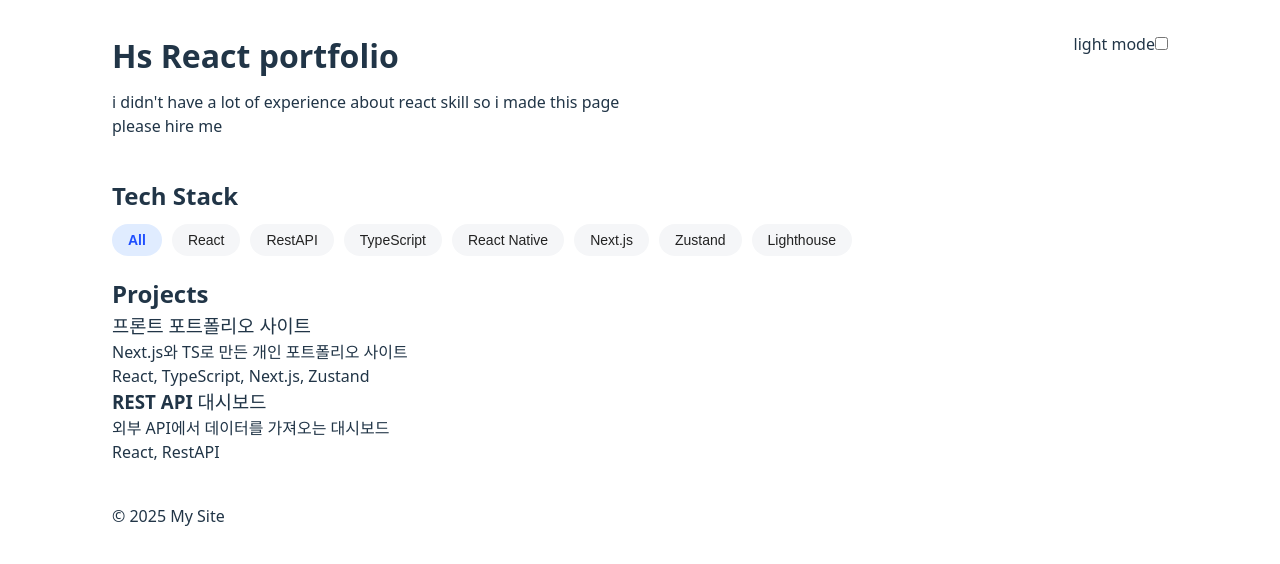
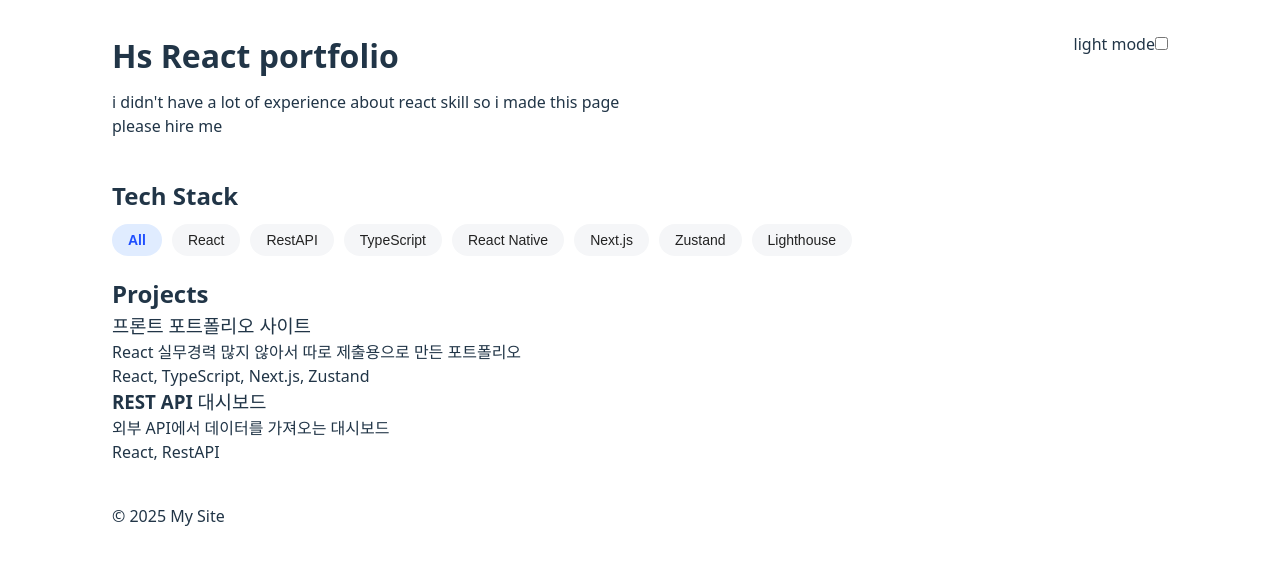
Before and after one commit to tree-hs/react-portfolio, a React (Vite) app: page / in a window 1280 px wide. Shown: the top 564 px of the page. Built offline with nearby package versions, Linux system fonts and the light colour scheme.

Commit message:
파일 정리 skills 내용 정리하기전

```diff
--- a/index.html
+++ b/index.html
@@ -1,10 +1,10 @@
-<!doctype html>
+<!DOCTYPE html>
 <html lang="en">
   <head>
     <meta charset="UTF-8" />
     <link rel="icon" type="image/svg+xml" href="/vite.svg" />
     <meta name="viewport" content="width=device-width, initial-scale=1.0" />
-    <title>my-react-app</title>
+    <title>Hs React Portfolio</title>
   </head>
   <body>
     <div id="root"></div>
--- a/public/projects.json
+++ b/public/projects.json
@@ -3,7 +3,7 @@
     "id": 1,
     "title": "프론트 포트폴리오 사이트",
     "skills": ["React", "TypeScript", "Next.js", "Zustand"],
-    "description": "Next.js와 TS로 만든 개인 포트폴리오 사이트"
+    "description": "React 실무경력 많지 않아서 따로 제출용으로 만든 포트폴리오"
   },
   {
     "id": 2,
--- a/src/App.jsx
+++ b/src/App.jsx
@@ -1,7 +1,7 @@
 import Header from "./components/layout/Header/Header";
 import Footer from "./components/layout/Footer";
-import SkillSection from "./components/SkillSection";
-import ProjectSection from "./components/ProjectSection";
+import SkillSection from "./components/layout/Main/Skills/SkillSection";
+import ProjectSection from "./components/layout/Main/Skills/ProjectSection";
 import "./styles/reset.scss";
 import "./styles/template.scss";
 import "./App.scss";
--- a/src/components/SkillChip.jsx
+++ b/src/components/layout/Main/Skills/SkillChip.jsx
@@ -1,4 +1,4 @@
-import useSkillStore from "../store/useSkillStore";
+import useSkillStore from "./useSkillStore";
 
 function SkillChip({ label }) {
   const { selectedSkill, setSelectedSkill } = useSkillStore();
```
Also changed, not shown: src/components/layout/Main/Skills/ProjectSection.jsx (renamed from src/components/ProjectSection.jsx, +6 -7 lines), src/components/layout/Main/Skills/SkillSection.jsx (renamed from src/components/SkillSection.jsx), src/components/layout/Main/Skills/useSkillStore.js (renamed from src/store/useSkillStore.js).
